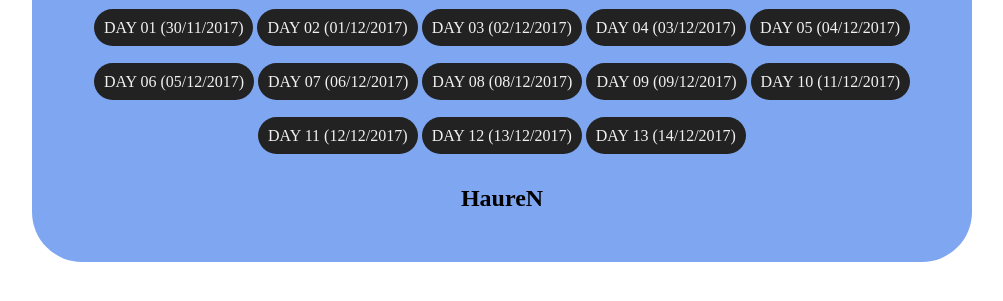
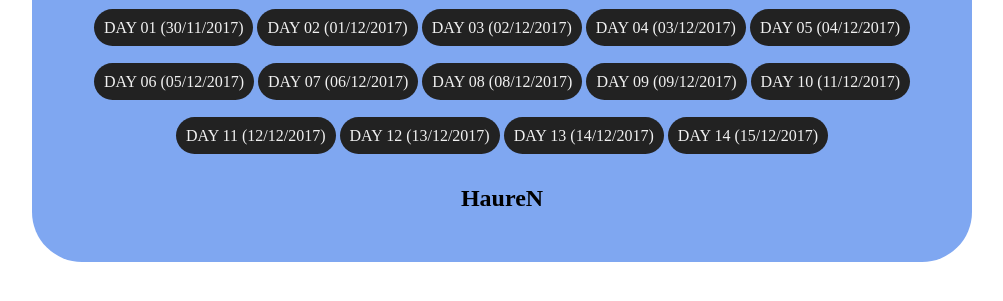
Before and after one commit to huaren/huaren.github.io, a plain HTML site: page index.html in a window 1280 px wide. Shown: the part 151-452 px from the top of the page, without its empty margins (138-1141 px from the left). Drawn offline with Linux system fonts and the light colour scheme.

Commit message:
Update index.html

```diff
--- a/index.html
+++ b/index.html
@@ -44,6 +44,7 @@
       <a href="http://htmlpreview.github.io/?https://raw.githubusercontent.com/huaren/sites/master/Site11/index.html" target="_blank">DAY 11 (12/12/2017)</a>
       <a href="http://htmlpreview.github.io/?https://raw.githubusercontent.com/huaren/sites/master/Site12/index.html" target="_blank">DAY 12 (13/12/2017)</a>
       <a href="http://htmlpreview.github.io/?https://raw.githubusercontent.com/huaren/sites/master/Site13/index.html" target="_blank">DAY 13 (14/12/2017)</a>
+      <a href="http://htmlpreview.github.io/?https://raw.githubusercontent.com/huaren/sites/master/Site14/index.html" target="_blank">DAY 14 (15/12/2017)</a>
 
       <h2>HaureN</h2>
     </div>
```
